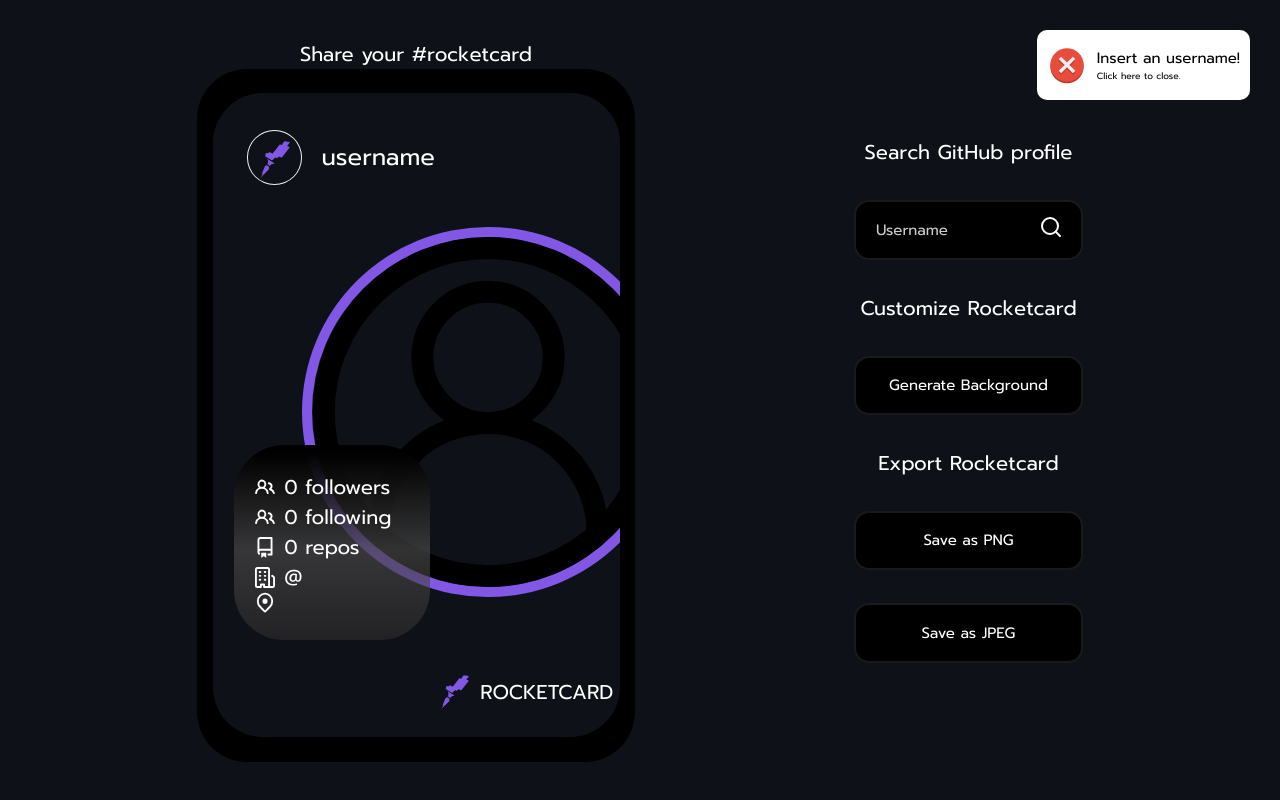
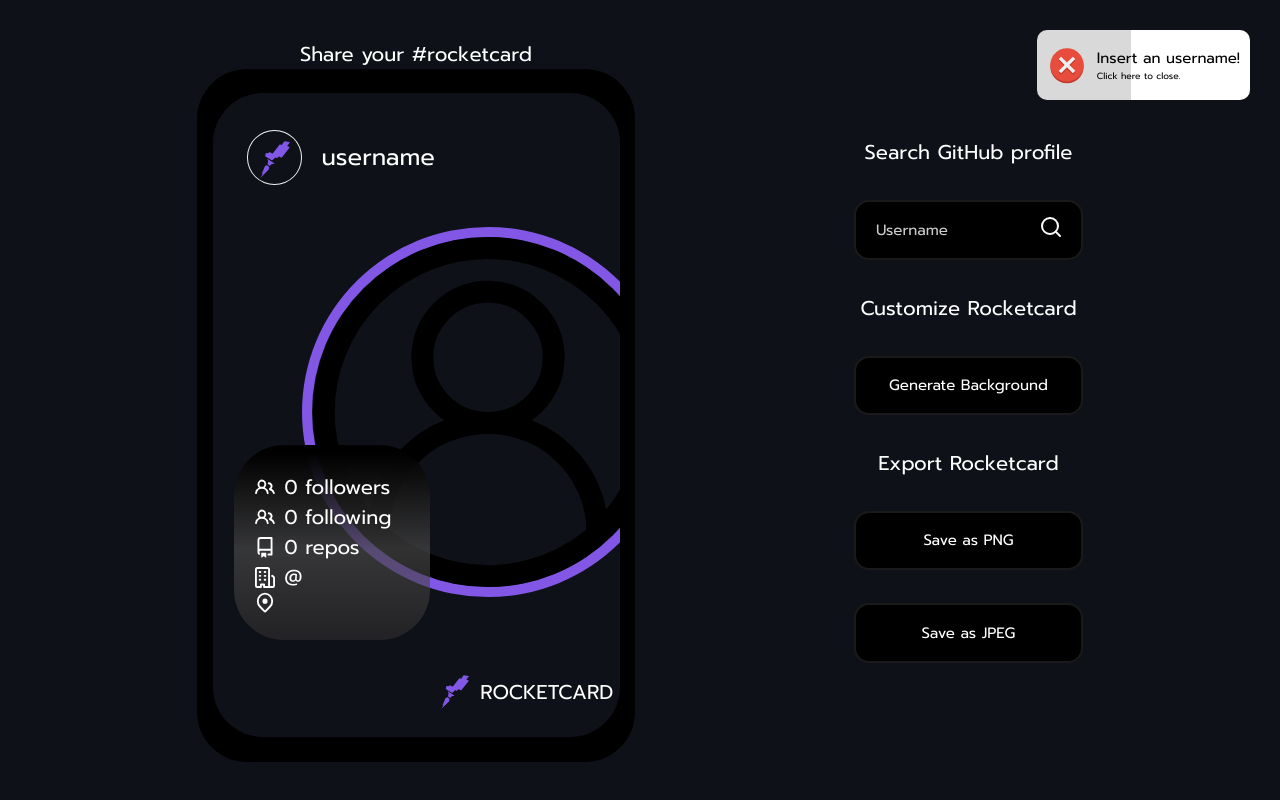
Before and after one commit to KrisMazzini/rocketCard, a React (Vite) app: page / in a window 1280 px wide. Both pictures are taken after a click on the button 1051 px from the left and 229 px from the top of the page. Built offline with nearby package versions, Linux system fonts and the light colour scheme.

Commit message:
add error message background animation

```diff
--- a/src/components/Alert/styles.css
+++ b/src/components/Alert/styles.css
@@ -1,6 +1,5 @@
 .alert {
     min-width: 150px;
-    /* max-width: 450px; */
     height: 70px;
 
     position: fixed;
@@ -16,9 +15,10 @@
 
     cursor: pointer;
 
-    background-color: #ffffff;
+    background: linear-gradient(90deg, #d9d9d9 0 50%, #ffffff 50% 100%);
+    background-size: 200% 100%;
 
-    animation: slidein 500ms forwards;
+    animation: slidein 500ms forwards, setbackground 5s linear;
 }
 
 @keyframes slidein {
@@ -28,6 +28,16 @@
 
     to {
         right: 30px;
+    }
+}
+
+@keyframes setbackground {
+    from {
+        background-position: 0% 100%;
+    }
+
+    to {
+        background-position: 100% 100%;
     }
 }
 
```
